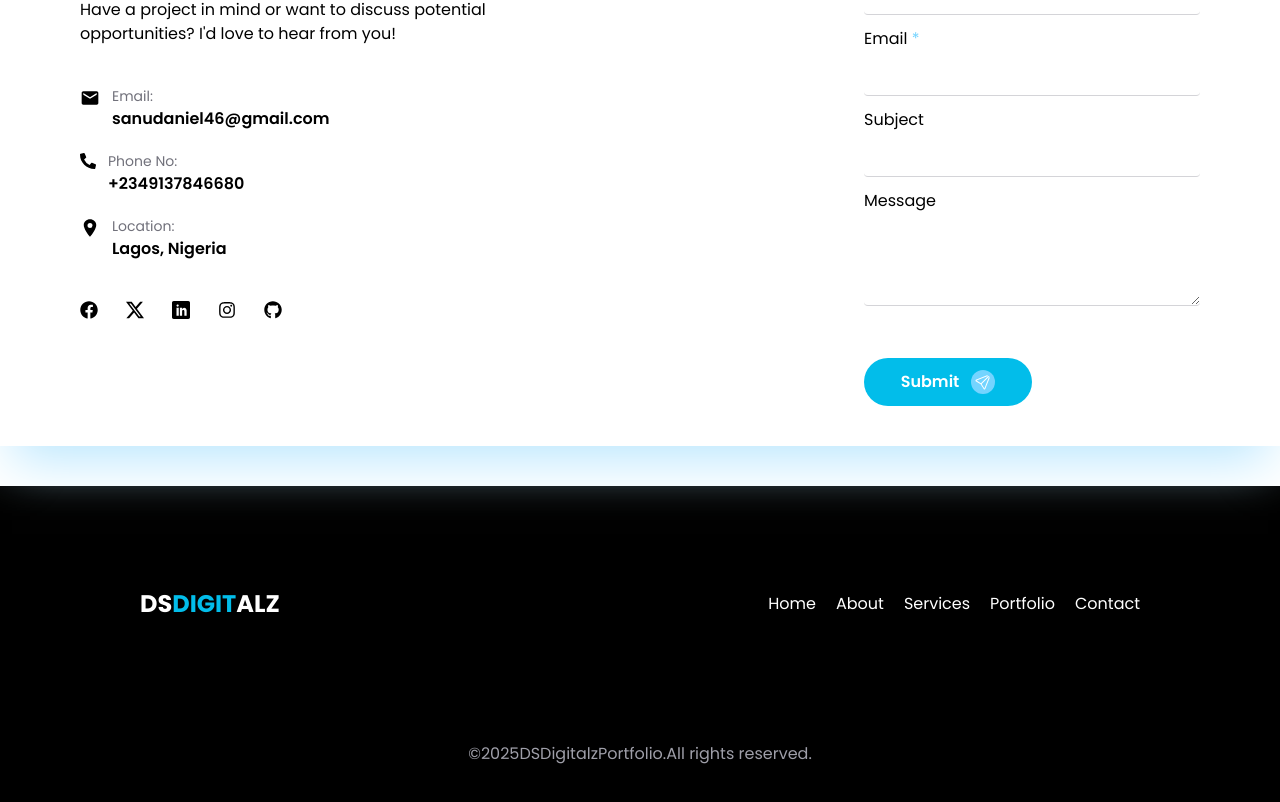
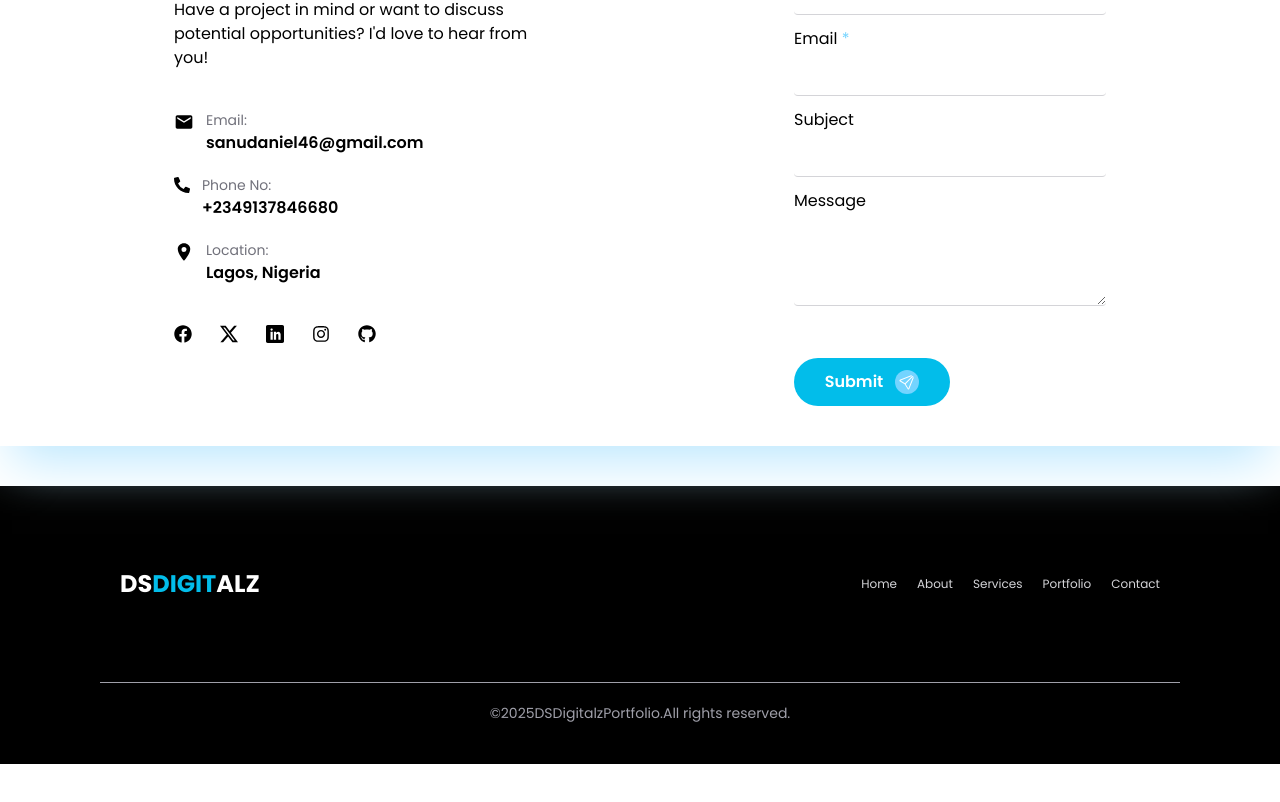
Before and after one commit to DsDigitalz/MyPortfolio-Project, a React (Vite) app: page / in a window 1280 px wide. Shown: the part 6249-7051 px from the top of the page. After the commit the page ends 7013 px from the top, so only its background shows below. Built offline with nearby package versions, Linux system fonts and the light colour scheme.

Commit message:
modified the Contact component

```diff
--- a/src/Components/Contact.jsx
+++ b/src/Components/Contact.jsx
@@ -11,14 +11,17 @@ import { FaGithub } from "react-icons/fa";
 import { BsSend } from "react-icons/bs";
 export default function Contact() {
   return (
-    <section className="w-100% pt-10  flex flex-col justify-center bg-white relative lg:flex lg:flex-1" id="contact">
+    <section
+      className="w-100% pt-10  flex flex-col justify-center bg-white relative lg:flex lg:flex-1"
+      id="contact"
+    >
       <div className="mt-10">
         <div className="">
           <h1 className="text-[35px] font-semibold sm:text-[40px] md:text-[45px] text-center">
             Contact <span className="text-sky-300">Me</span>
           </h1>
-          <div className=" bg-white shadow-2xl p-10 px-20 shadow-sky-200 lg:flex justify-center gap-[100px] lg:mt-10">
-            <div>
+          <div className=" bg-white shadow-2xl p-10 lg:px-30 shadow-sky-200 lg:flex lg:justify-center gap-[100px] lg:mt-10">
+            <div className="lg:w-[50%] xl:w-[50%] 2xl:w-[40%] ">
               <div className="lg:w-[70%]">
                 <h1 className="font-semibold text-2xl mt-5 mb-5 lg:mt-0">
                   Lets's Connect
@@ -60,7 +63,7 @@ export default function Contact() {
               </div>
             </div>
 
-            <form className="mt-15 flex flex-col border-zinc-400 gap-3 sm:w-[50%] md:[50%] lg:w-[50%] lg:mt-0 xl:w-[30%] 2xl:w-[20%] ">
+            <form className="mt-15 flex flex-col border-zinc-400 gap-3 sm:w-[50%] md:w-[70%] lg:w-[50%] lg:mt-0 xl:w-[30%] 2xl:w-[20%] ">
               <label htmlFor="">
                 Name <span className="text-sky-300">*</span>
               </label>
@@ -96,7 +99,7 @@ export default function Contact() {
               ></textarea>
               <div className="bg-[#02BDEA] p-3 text-white font-semibold gap-3 flex justify-center rounded-full w-[50%] mt-10 cursor-pointer active:bg-[#50cbea]">
                 Submit
-                <BsSend className="text-[24px] bg-sky-300 rounded-full p-1"/>
+                <BsSend className="text-[24px] bg-sky-300 rounded-full p-1" />
               </div>
             </form>
           </div>
--- a/src/Components/Footer.jsx
+++ b/src/Components/Footer.jsx
@@ -4,32 +4,32 @@ import ScrollToTop from "./ScrollToTop";
 
 export default function Footer() {
   return (
-    <section className="bg-black p-15 w-full mt-10" id="footer">
-      <div className="flex justify-center gap-30 items-center lg:flex lg:justify-between lg:px-20 lg:py-10 ">
+    <section className="bg-black p-10 w-full mt-10" id="footer">
+      <div className="flex flex-col justify-center gap-10  items-center lg:flex-row lg:justify-between lg:px-20 lg:py-10 ">
         <div className="font-bold text-[20px] lg:text-[24px] text-white">
           DS<span className="text-[#02BDEA]">DIGIT</span>
           <span className="text-white">ALZ</span>
         </div>
-        <div className="text-white flex flex-col gap-5 lg:flex lg:flex-row">
-          <p className="cursor-pointer hover:text-sky-400  active:text-sky-500">
-            Home
-          </p>
-          <p className="cursor-pointer hover:text-sky-400  active:text-sky-500">
-            About
-          </p>
-          <p className="cursor-pointer hover:text-sky-400  active:text-sky-500">
-            Services
-          </p>
-          <p className="cursor-pointer hover:text-sky-400  active:text-sky-500">
-            Portfolio
-          </p>
-          <p className="cursor-pointer hover:text-sky-400  active:text-sky-500">
-            Contact
-          </p>
-        </div>
+        <ul className="text-zinc-300 text-[12px] flex items-center gap-5 lg:flex lg:flex-row">
+          <li className="cursor-pointer hover:text-sky-400  active:text-sky-500">
+            <a href="#home"> Home</a>
+          </li>
+          <li className="cursor-pointer hover:text-sky-400  active:text-sky-500">
+            <a href="#about">About</a>
+          </li>
+          <li className="cursor-pointer hover:text-sky-400  active:text-sky-500">
+            <a href="#home">Services</a>
+          </li>
+          <li className="cursor-pointer hover:text-sky-400  active:text-sky-500">
+            <a href="#portfolio"> Portfolio</a>
+          </li>
+          <li className="cursor-pointer hover:text-sky-400  active:text-sky-500">
+            <a href="#contact">Contact</a>
+          </li>
+        </ul>
       </div>
-      <div className="text-center mt-20">
-        <h1 className="text-zinc-400">
+      <div className="text-center mt-10 border-t-1 pt-5 text-zinc-400 w-[85%]  sm:w-[50%] lg:w-[85%] xl:w-[90%] mx-auto md">
+        <h1 className="text-zinc-400 text-[12px] md:text-[14px] lg:text-[14px]">
           ©2025DSDigitalzPortfolio.All rights reserved.
         </h1>
       </div>
--- a/src/Components/ScrollToTop.jsx
+++ b/src/Components/ScrollToTop.jsx
@@ -29,7 +29,7 @@ export default function ScrollToTop() {
       {/* {showScrollButton && ( Conditonal rendering of the button */}
       <button
         onClick={scrollToTop}
-        className={`bg-sky-400 w-fit rounded-full text-4xl text-white p-2 right-4 bottom-15 shadow-2xl fixed cursor-pointer active:bg-sky-200 transition duration-500 ${
+        className={`bg-sky-400 w-fit rounded-full text-4xl text-white p-1 md:p-2 right-4 bottom-15 shadow-2xl fixed cursor-pointer active:bg-sky-200 transition duration-500 ${
           showScrollButton ? "opacity-100": "opacity-0"
         }`}
       >
```
